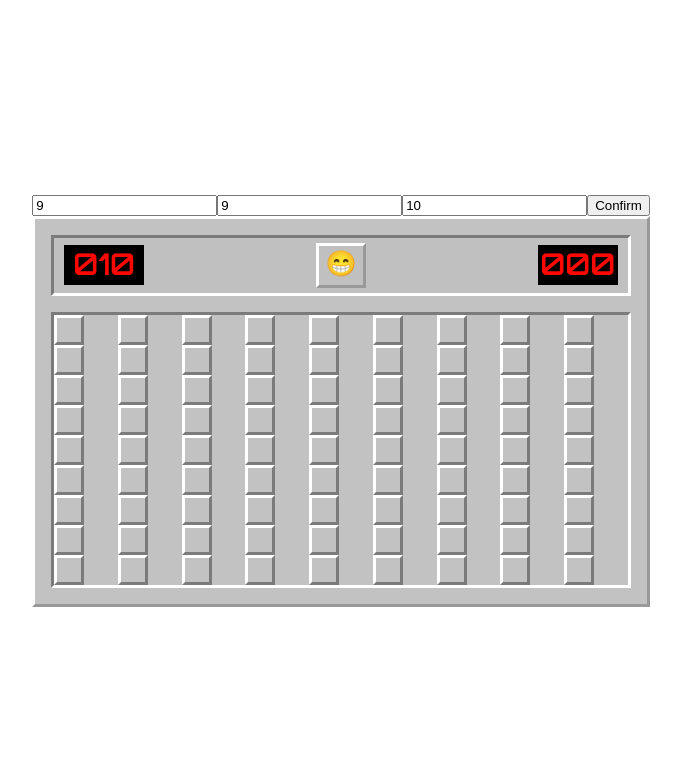
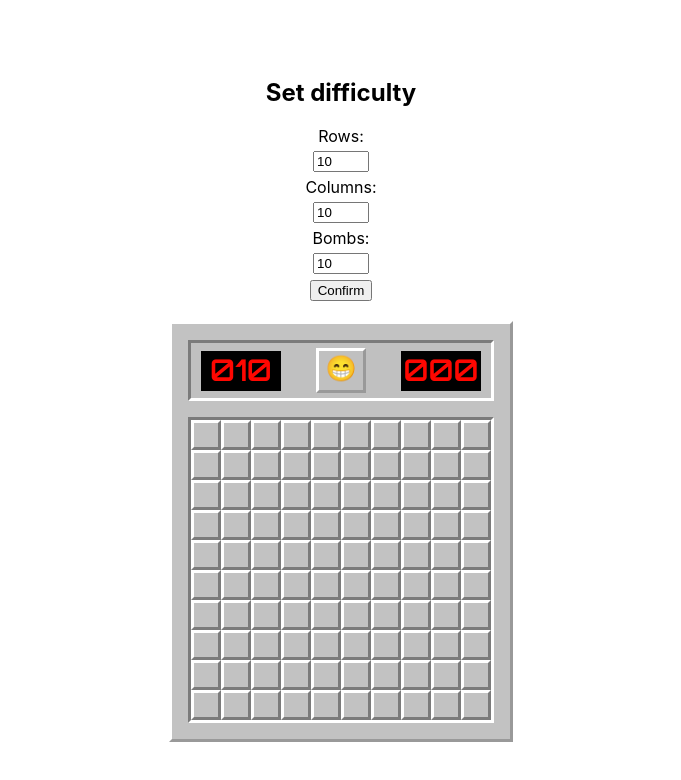
Before and after one commit to romangrubic/minesweeper-typescript-react, a React (Create React App) app: page / in a window 1280 px wide. Shown: the top 780 px of the page, without its empty margins (299-980 px from the left). Built offline with nearby package versions, Linux system fonts and the light colour scheme.

Commit message:
Finishing user input form

```diff
--- a/src/components/app/app.component.tsx
+++ b/src/components/app/app.component.tsx
@@ -4,12 +4,11 @@ import NumberDisplay from '../number-display/number-display.component';
 import { generateCells, openAdjacentCells } from '../../utils/utils';
 import { Face, Cell, CellState, CellValue } from '../../utils/utils.types';
 import Button from '../button/button.component';
-import { setFlagsFromString } from 'v8';
 
 const App: React.FC = () => {
     // Rows and columns for game
-    const [row, setRow] = useState<number>(9);
-    const [column, setColumn] = useState<number>(9);
+    const [row, setRow] = useState<number>(10);
+    const [column, setColumn] = useState<number>(10);
     const [bombs, setBombs] = useState<number>(10);
     const [rowNumber, setRowNumber] = useState<number>(row);
     const [columnNumber, setColumnNumber] = useState<number>(column);
@@ -228,27 +227,43 @@ const App: React.FC = () => {
     return (
         <>
             <form onSubmit={handleSubmit} className='form'>
+                <h2>Set difficulty</h2>
+                <div>
+                    <label>Rows: </label>
                     <input
                         type='number'
                         value={row}
+                        max={15}
+                        min={5}
                         required
                         onChange={(e) => setRow(parseInt(e.target.value))}
                         placeholder='Number of rows'
                     />
+                </div>
+                <div>
+                    <label>Columns: </label>
                     <input
                         type='number'
                         value={column}
+                        max={35}
+                        min={5}
                         required
                         onChange={(e) => setColumn(parseInt(e.target.value))}
                         placeholder='Number of columns'
                     />
+                </div>
+                <div>
+                    <label>Bombs: </label>
                     <input
                         type='number'
                         value={bombs}
+                        min={1}
+                        max={row * column - 1}
                         required
                         onChange={(e) => setBombs(parseInt(e.target.value))}
                         placeholder='Number of bombs'
                     />
+                </div>
                 <button type='submit'>Confirm</button>
             </form>
             <div className='App'>
--- a/src/components/app/app.styles.scss
+++ b/src/components/app/app.styles.scss
@@ -1,5 +1,20 @@
 @import '../../styles/index.scss';
 
+.form {
+    margin: 20px auto;
+    width: 200px;
+    text-align: center;
+    // display: flex;
+    // flex-direction: column;
+
+    label {
+        margin: 5px auto;
+    }
+    input {
+        display: flex;
+        margin: 5px auto;
+    }
+}
 .App {
     @include borders(white, #999);
     background-color: #c2c2c2;
```
Lines whose indentation alone changed are shown as unchanged.
